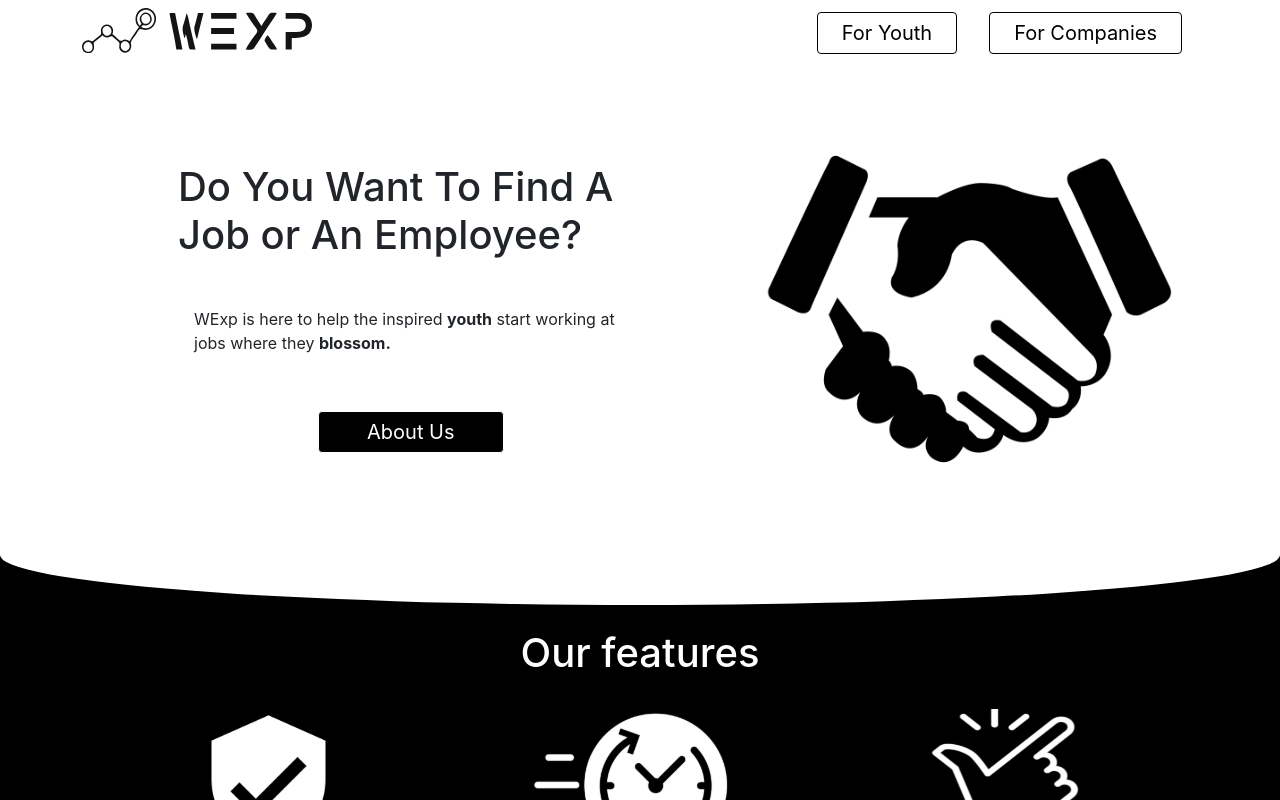
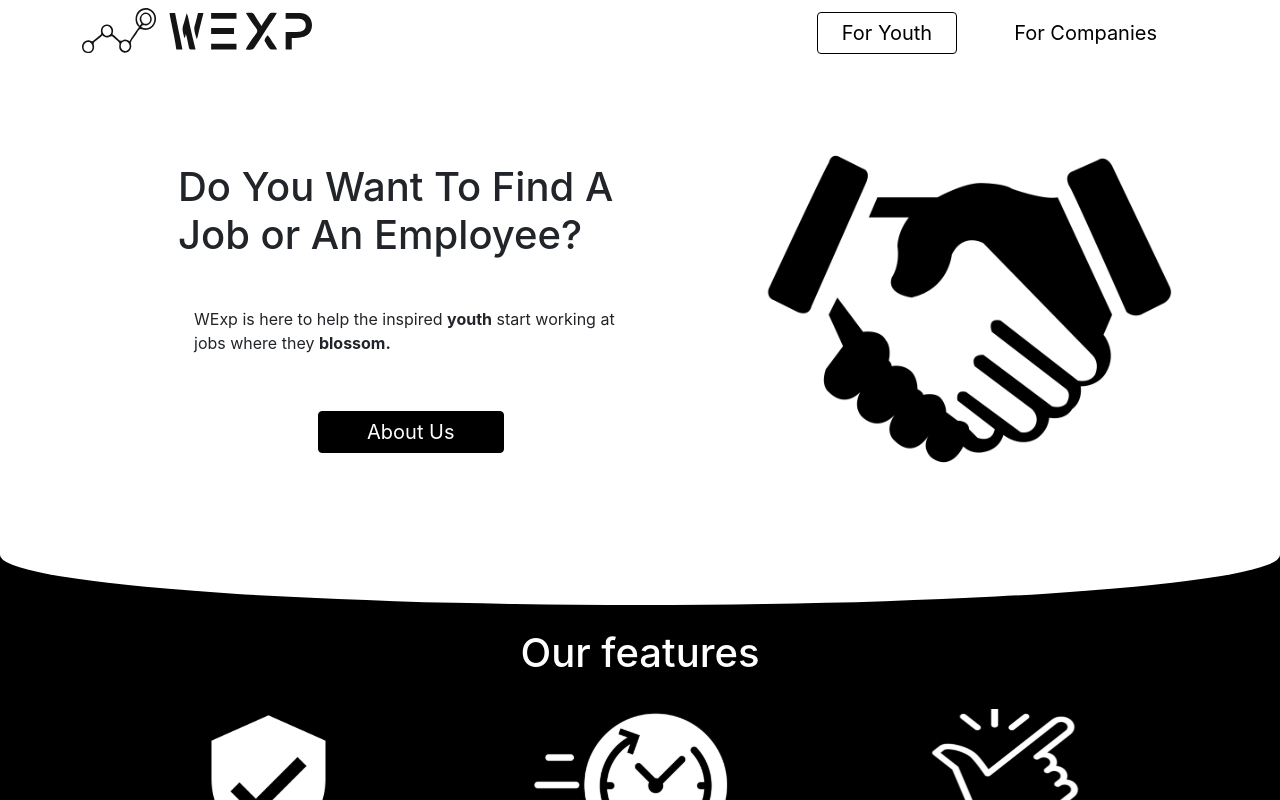
Before and after one commit to CodeWeekLatavia/Komjaunatne, a Next.js app in the folder wexp/: page / in a window 1280 px wide. In both pictures the pointer is over the link "For Companies". Shown: the top 800 px of the page. Built offline with nearby package versions, Linux system fonts and the light colour scheme.

Commit message:
fix borders

```diff
--- a/wexp/styles/globals.css
+++ b/wexp/styles/globals.css
@@ -45,7 +45,7 @@ a:hover{
   transition: color 1s ease !important;
   background-color: black !important;
   color:white !important;
-  border-color:white !important;
+  border-color:black !important;
 }
 
 .dark-button:hover{
@@ -54,7 +54,7 @@ a:hover{
   background-color: black !important;
   background-color: white !important;
   color:black !important;
-  border-color:black !important;
+  border-color:white !important;
 }
 
 .give-me-food-pls{
```
